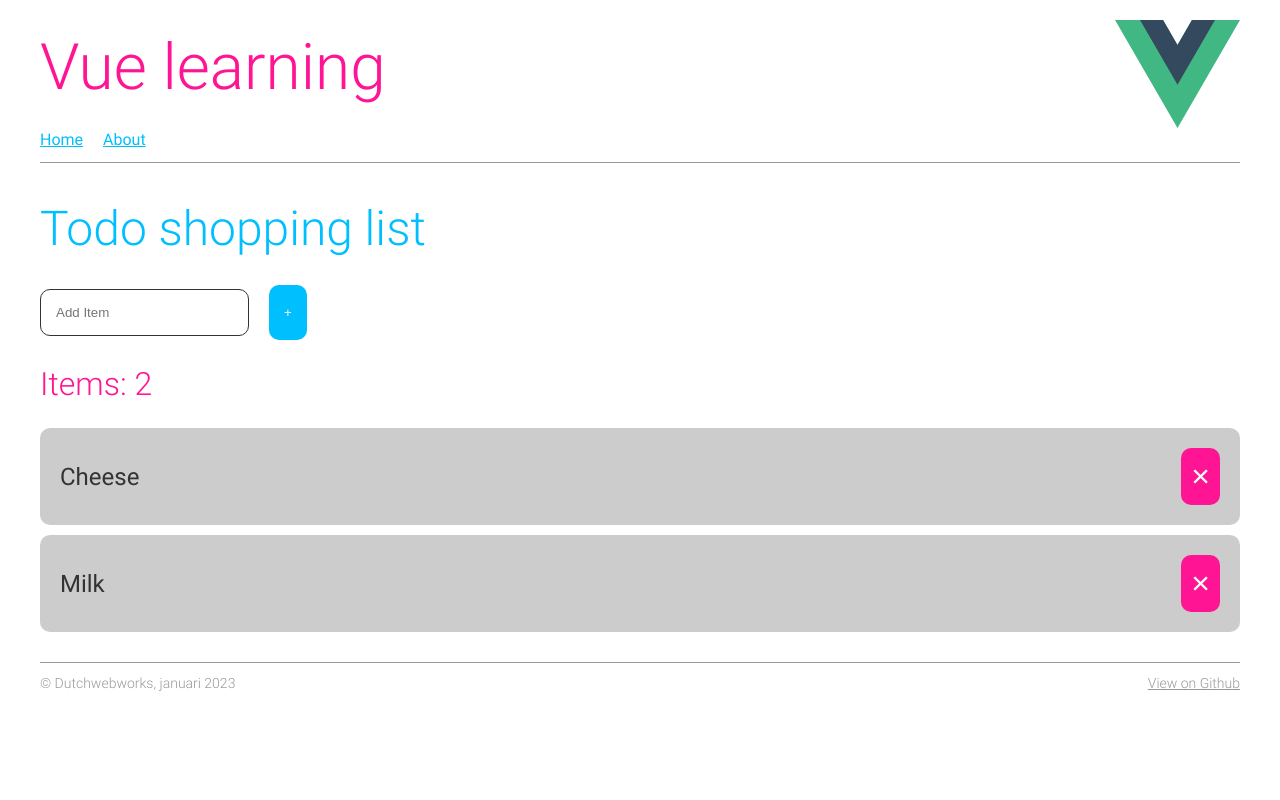
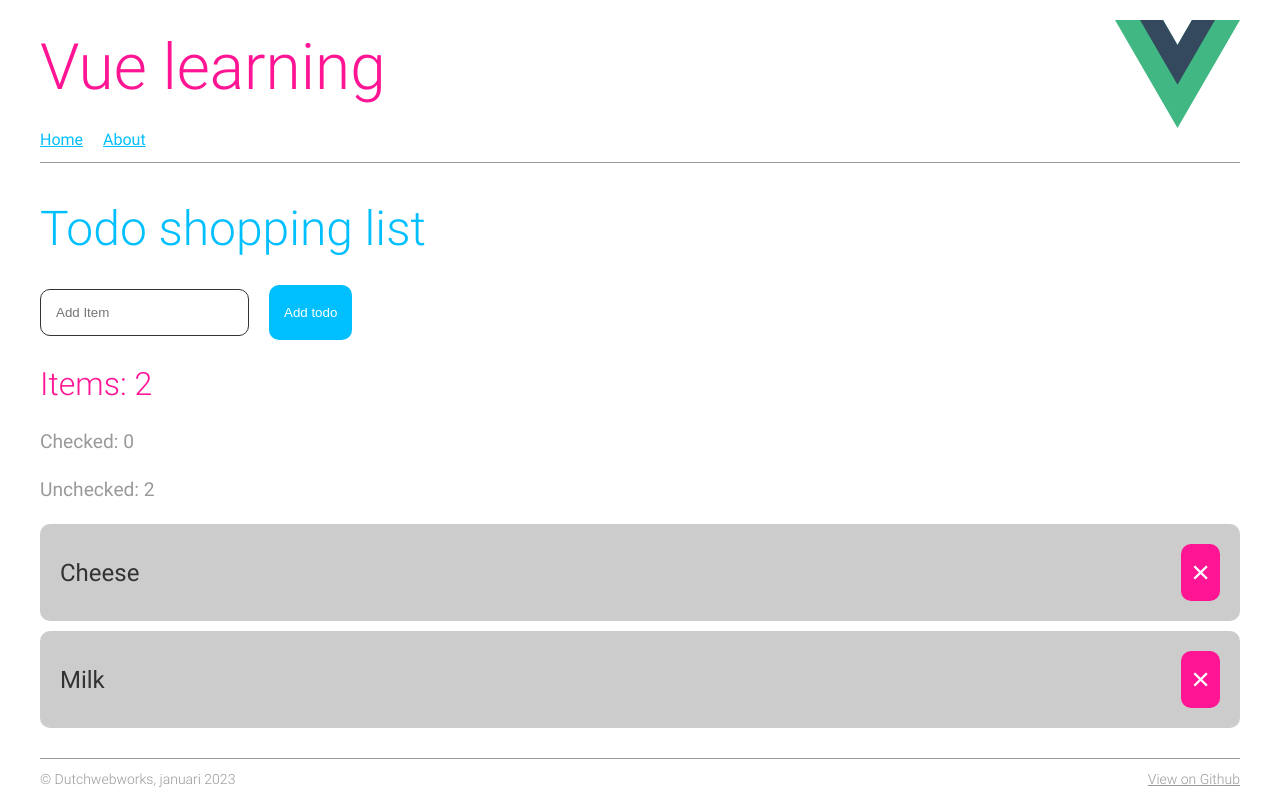
Before and after one commit to dutchwebworks/vue-learning, a Vue app: page /to-do in a window 1280 px wide. Built offline with nearby package versions, Linux system fonts and the light colour scheme.

Commit message:
Added todo updates

```diff
--- /dev/null
+++ b/src/data/InitalTodos.json
@@ -0,0 +1,10 @@
+[
+    {
+        "checked": false,
+        "label": "Cheese"
+    },
+    {
+        "checked": false,
+        "label": "Milk"
+    }
+]
--- a/src/main.ts
+++ b/src/main.ts
@@ -12,5 +12,6 @@ const app = createApp(App)
 
 app.use(createPinia())
 app.use(router)
+app.provide("shoppingListKey", "shoppingList"); // localStorage key
 
 app.mount('#app')
--- /dev/null
+++ b/src/stores/TodoStore.ts
@@ -0,0 +1,53 @@
+import { defineStore } from "pinia";
+import { inject } from "vue";
+
+const storageKey = inject("shoppingListKey");
+
+export const useTodoStore = defineStore("todoStore", {
+    state: () => ({
+        todos: [],
+    }),
+    getters: {
+        nrOfTodos: (state) => state.todos.length,
+        nrOfCheckedTodos: (state) => state.todos.reduce((accumulator, item) => accumulator += item.checked ? 1 : 0, 0),
+        nrOfUncheckedTodos: (state) => state.todos.reduce((accumulator, item) => accumulator += item.checked ? 0 : 1, 0)
+    },
+    actions: {
+        async fill(data) {
+            if(typeof data === Object) {
+                this.todos = data;
+            } else {
+                this.todos = (await import("@/data/InitalTodos.json")).default;
+            }
+
+            this.saveTodos();
+        },
+        addTodo(label: String) {
+            if(label != "") {
+                this.todos.push({
+                    checked: false,
+                    label: label
+                });
+            }
+
+            this.saveTodos();
+        },
+        removeTodo(label: String) {
+            this.todos = this.todos.filter(item => item.label != label);
+            this.saveTodos();
+        },
+        markTodo(label: String) {
+            this.todos.forEach((item) => {
+                if (item.label === label) {
+                    item.checked = !item.checked;
+                }
+            });
+
+            this.saveTodos();
+        },
+        saveTodos() {
+            debugger;
+            localStorage.setItem(storageKey, JSON.stringify(this.todos));
+        }
+    }
+});
--- a/src/views/Todo.vue
+++ b/src/views/Todo.vue
@@ -2,18 +2,20 @@
     <main>
         <h1>Todo shopping list</h1>
 
-        <form @submit.prevent="addItemToShoppingList">
-            <input type="text" v-model="newItem" id="newItem" placeholder="Add Item">
-            <input type="submit" value="&plus;">
+        <form @submit.prevent="addTodo">
+            <input type="text" v-model.trim="newItem" id="newItem" placeholder="Add Item">
+            <input type="submit" value="Add todo">
         </form>
 
-        <h2 v-if="nrOfItems > 0">Items: {{ nrOfItems }}</h2>
+        <h2>Items: {{ nrOfTodos }}</h2>
+        <p>Checked: {{ nrOfCheckedTodos }}</p>
+        <p>Unchecked: {{ nrOfUncheckedTodos }}</p>
 
-        <ul v-if="nrOfItems > 0" class="shopping-list">
-            <li v-for="{checked, label} in shoppingList" :key="label" @click="markItemOnShoppingList(label)" title="Mark item" :class="{ 'is-checked': checked }" class="shopping-list__item">
+        <ul v-if="nrOfTodos > 0" class="shopping-list">
+            <li v-for="{checked, label} in todos" :key="label" @click="todoStore.markTodo(label)" title="Mark item" :class="{ 'is-checked': checked }" class="shopping-list__item">
                 <component :is="checked ? 's' : 'span'">{{ label }}</component>
 
-                <button @click.prevent="removeItemFromShoppingList(label)" title="Remove" class="shopping-list__btn-remove">&times;</button>
+                <button @click.prevent="todoStore.removeTodo(label)" title="Remove" class="shopping-list__btn-remove">&times;</button>
             </li>
         </ul>
 
@@ -22,48 +24,26 @@
 </template>
 
 <script setup lang="ts">
-import { ref, computed, onBeforeMount } from "vue";
+import { ref, onBeforeMount, inject } from "vue";
+import { storeToRefs } from "pinia";
+import { useTodoStore } from "@/stores/TodoStore";
 
-const shoppingListLocalStorageKey = "shoppingList";
+const storageKey = inject("shoppingListKey");
+const todoStore =  useTodoStore();
+const { todos, nrOfTodos, nrOfCheckedTodos, nrOfUncheckedTodos } = storeToRefs(todoStore);
 let newItem = ref("");
-let nrOfItems = computed(() => shoppingList.value.length);
-const shoppingList = ref([]);
 
 onBeforeMount(() => {
-    if (localStorage.getItem(shoppingListLocalStorageKey) === null) {
-        shoppingList.value = [
-            { checked: false, label: "Cheese" },
-            { checked: false, label: "Milk" }
-        ];
+    if (localStorage.getItem(storageKey) === null) {
+        todoStore.fill();
     } else {
-        shoppingList.value = JSON.parse(localStorage.getItem(shoppingListLocalStorageKey));
+        todoStore.fill(JSON.parse(localStorage.getItem(storageKey)));
     }
 });
 
-function addItemToShoppingList() {
-    if(newItem.value != "") {
-        shoppingList.value.push({ checked: false, label: newItem.value});
-        newItem.value = "";
-        saveShoppingList();
-    }
-}
-
-function removeItemFromShoppingList(name: string) {
-    shoppingList.value = shoppingList.value.filter(item => item.label != name);
-    saveShoppingList();
-}
-
-function markItemOnShoppingList(name: string) {
-    shoppingList.value.forEach((item) => {
-        if(item.label === name) {
-            item.checked = !item.checked;
-            saveShoppingList();
-        }
-    });
-}
-
-function saveShoppingList() {
-    localStorage.setItem(shoppingListLocalStorageKey, JSON.stringify(shoppingList.value));
+function addTodo() {
+    todoStore.addTodo(newItem.value);
+    newItem.value = "";
 }
 </script>
 
```
